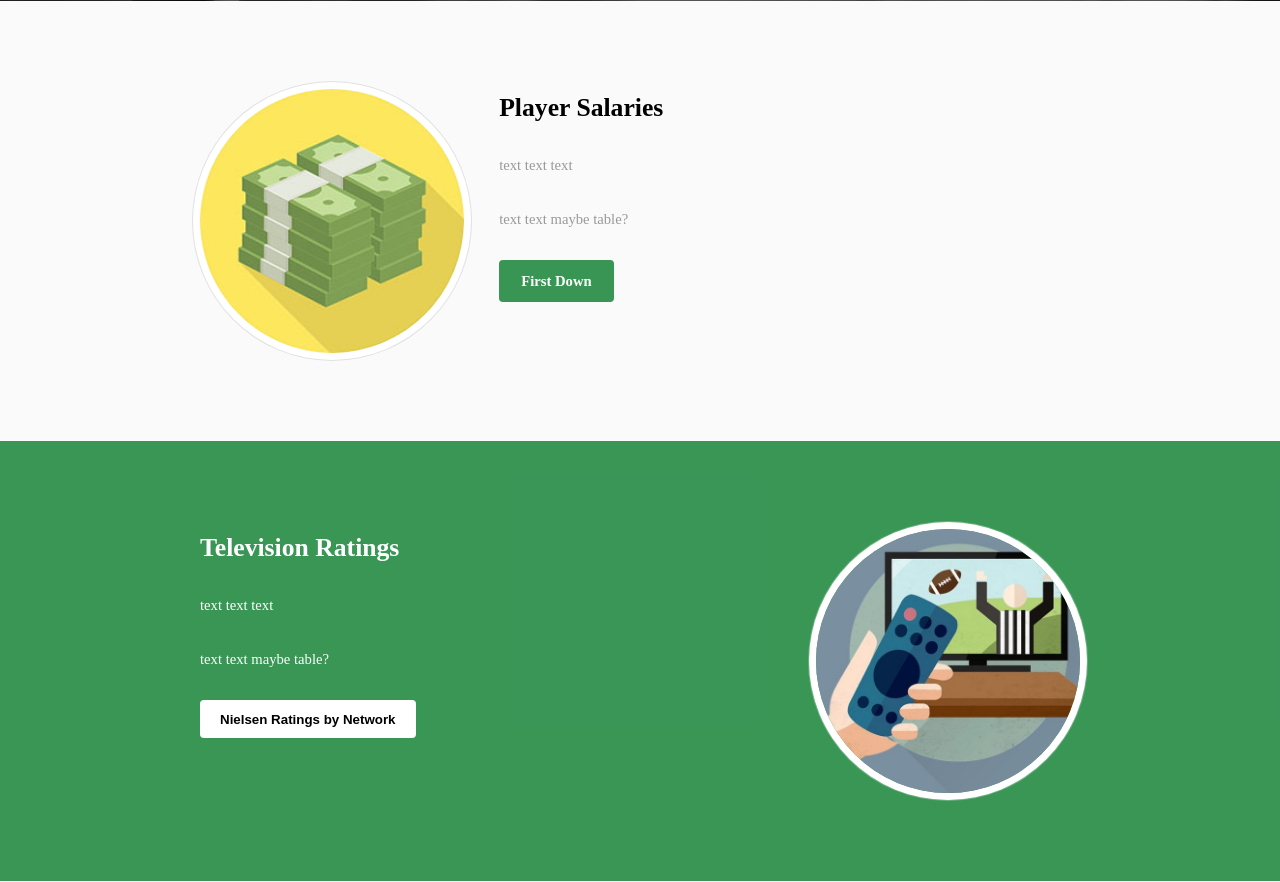
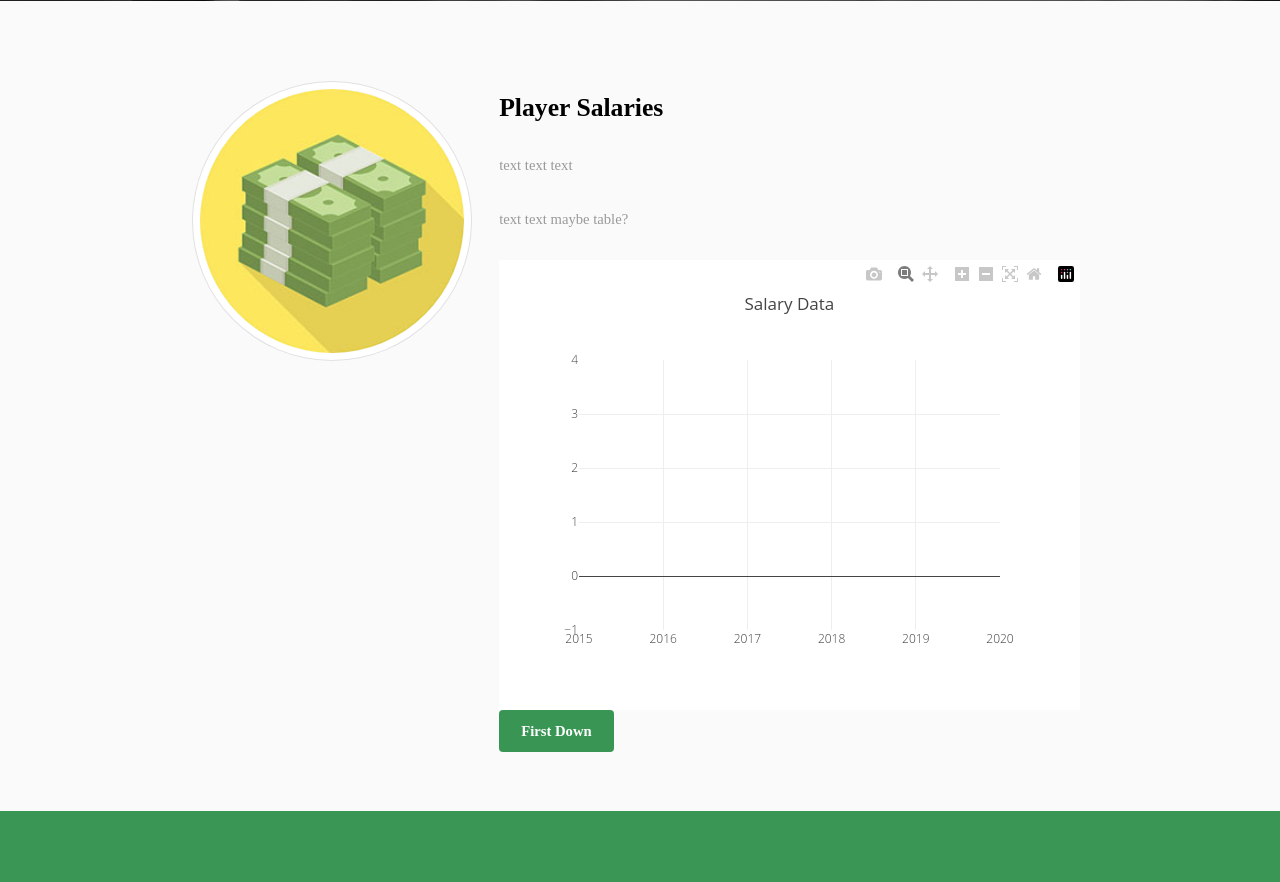
Before and after one commit to malreadjr/NFL-playersalary-Project, a Flask app: page / in a window 1280 px wide. Shown: the part 799-1681 px from the top of the page. Run offline with Flask 2, Linux system fonts and the light colour scheme; data that the repository does not hold is empty; parts of the project's set-up code (start-up, migrations or seed data) failed here and were passed over; some libraries are stand-ins or nearby versions; some web fonts are replaced.

Commit message:
files updated with one scatter chart added.

```diff
--- a/Alex/app.py
+++ b/Alex/app.py
@@ -10,6 +10,8 @@ from flask import (
     jsonify,
     request,
     redirect)
+
+from config import URI
 
 #################################################
 # Flask Setup
@@ -30,13 +32,8 @@ from flask_sqlalchemy import SQLAlchemy
 
 # db = SQLAlchemy(app)
 
-engine = create_engine("sqlite:///nflDB.db")
+engine = create_engine(URI)
 
-Base = automap_base()
-
-Base.prepare(engine, reflect=True)
-
-Positions = Base.classes.positions
 
 # results = session.query(Positions.position, Positions.offenseDefense).all()
 
@@ -50,24 +47,24 @@ def home():
 @app.route("/api/salaries")
 def salaries():
 
-    session = Session(engine)
-
-    results = session.query(Positions.position, Positions.offenseDefense).all()
+    results = engine.execute('''select * from rosters''')
 
 
     # hover_text = [result[1] for result in results]
     # year = [result[0] for result in results]
     # salary = [result[1] for result in results]
 
-    position_data = []
+    salary_data = []
 
-    for position, ofdf in results:
-        pos_dict = {}
-        pos_dict['position'] = position
-        pos_dict['offenseDefense'] = ofdf
-        position_data.append(pos_dict)
+    for team, player, year, salary in results:
+        salary_dict = {}
+        salary_dict['team'] = team
+        salary_dict['player'] = player
+        salary_dict['year'] = year
+        salary_dict['salary'] = salary
+        salary_data.append(salary_dict)
 
-    return jsonify(position_data)
+    return jsonify(salary_data)
 
 
 if __name__ == "__main__":
--- a/Alex/static/js/app.js
+++ b/Alex/static/js/app.js
@@ -1,33 +1,62 @@
 function buildPlot() {
   /* data route */
   const url = "/api/salaries";
-  d3.json(url).then(function(response) {
+  d3.json(url).then(function(data) {
 
-    console.log(response);
+    console.log(data);
 
-  //   const data = response;
+function calcAvg(year_no) {
+  let results = data.filter((item) => {
+    return item.year === year_no;
+  })
 
-  //   const layout = {
-  //     scope: "usa",
-  //     title: "Pet Pals",
-  //     showlegend: false,
-  //     height: 600,
-  //           // width: 980,
-  //     geo: {
-  //       scope: "usa",
-  //       projection: {
-  //         type: "albers usa"
-  //       },
-  //       showland: true,
-  //       landcolor: "rgb(217, 217, 217)",
-  //       subunitwidth: 1,
-  //       countrywidth: 1,
-  //       subunitcolor: "rgb(255,255,255)",
-  //       countrycolor: "rgb(255,255,255)"
-  //     }
-  //   };
+  let salary = results.map((item) => {
+    return item.salary;
+  })
 
-  //   Plotly.newPlot("plot", data, layout);
+  var total = 0;
+  for(var i = 0; i < salary.length; i++) {
+      total += salary[i];
+  }
+  var avg = total / salary.length;
+
+  return avg;
+
+}
+
+console.log(calcAvg(2015))
+
+var trace = {
+  type: "scatter",
+  mode: "lines",
+  // name: name,
+  x: [2015, 2016, 2017, 2018, 2019, 2020],
+  y: [calcAvg(2015), calcAvg(2016), calcAvg(2017), calcAvg(2018), calcAvg(2019), calcAvg(2020)],
+  line: {
+    color: "#17BECF"
+  }
+};
+
+
+
+var data = [trace];
+
+var layout = {
+  title: `Salary Data`,
+  // xaxis: {
+  //   range: [startDate, endDate],
+  //   type: "date"
+  // },
+  // yaxis: {
+  //   autorange: true,
+  //   type: "linear"
+  // },
+  showlegend: false
+};
+
+Plotly.newPlot("plot", data, layout);
+
+
   })
 
 //   .catch(function(error){
--- a/Alex/templates/index.html
+++ b/Alex/templates/index.html
@@ -6,6 +6,7 @@
 		<meta charset="utf-8" />
 		<meta name="viewport" content="width=device-width, initial-scale=1" />
 		<link rel="stylesheet" href="{{ url_for('static', filename='css/main.css') }}">
+
 		<!-- <link rel="stylesheet" href="assets/css/main.css" /> -->
 
 	</head>
@@ -124,6 +125,7 @@
 		<!-- Scripts -->
 
 			<script src="https://d3js.org/d3.v6.min.js"></script>
+			<script src="https://cdn.plot.ly/plotly-latest.min.js"></script>
 			<script src="{{ url_for('static', filename='css/jquery.min.js') }}"></script>
 			<script src="{{ url_for('static', filename='css/jquery.scrolly.min.js') }}"></script>
 			<script src="{{ url_for('static', filename='css/jquery.scrollex.min.js') }}"></script>
@@ -141,7 +143,9 @@
 			<script src="assets/js/main.js"></script> -->
 
 			<!-- <script src="https://cdnjs.cloudflare.com/ajax/libs/d3/5.5.0/d3.min.js"></script> -->
+
 			<script src="{{ url_for('static', filename='js/app.js') }}"></script>
+
 
 	</body>
 </html>
```
